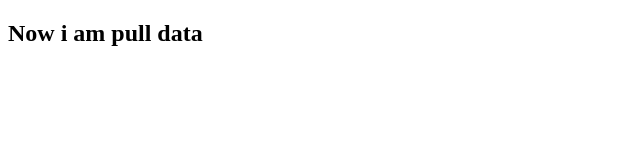
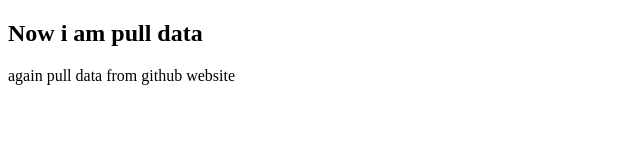
Before and after one commit to hasiburrahman00/another_testing, a plain HTML site: page index.html in a window 1280 px wide. Shown: the whole page, without its empty margins (0-640 px from the left). Drawn offline with Linux system fonts and the light colour scheme.

Commit message:
pull data again
again pull data from github website

```diff
--- a/index.html
+++ b/index.html
@@ -10,6 +10,7 @@
 
     <header class="header">
         <h2> Now i am pull data </h2>
+        <p> again pull data from github website </p>
 
     </header>
 
```
